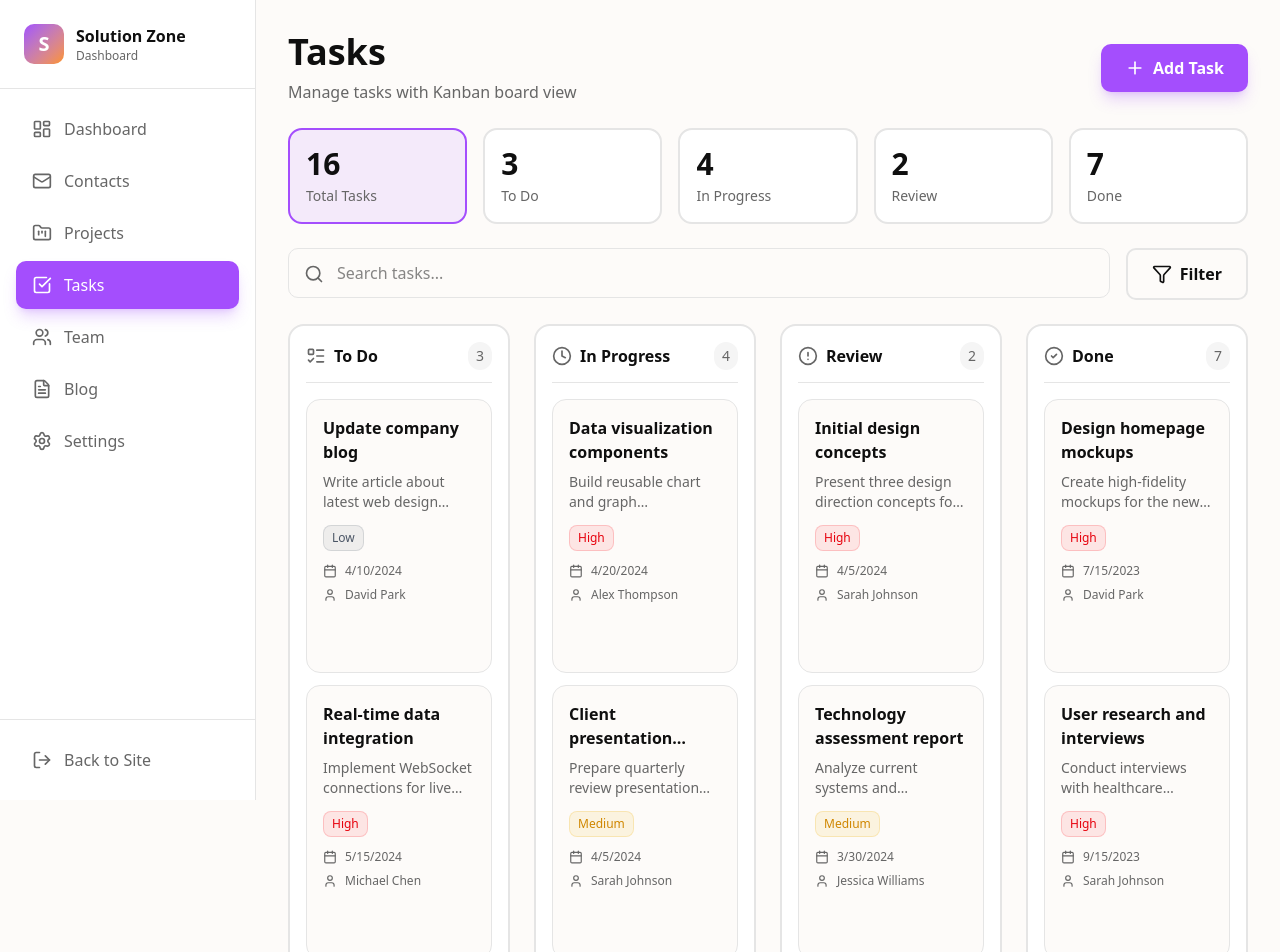
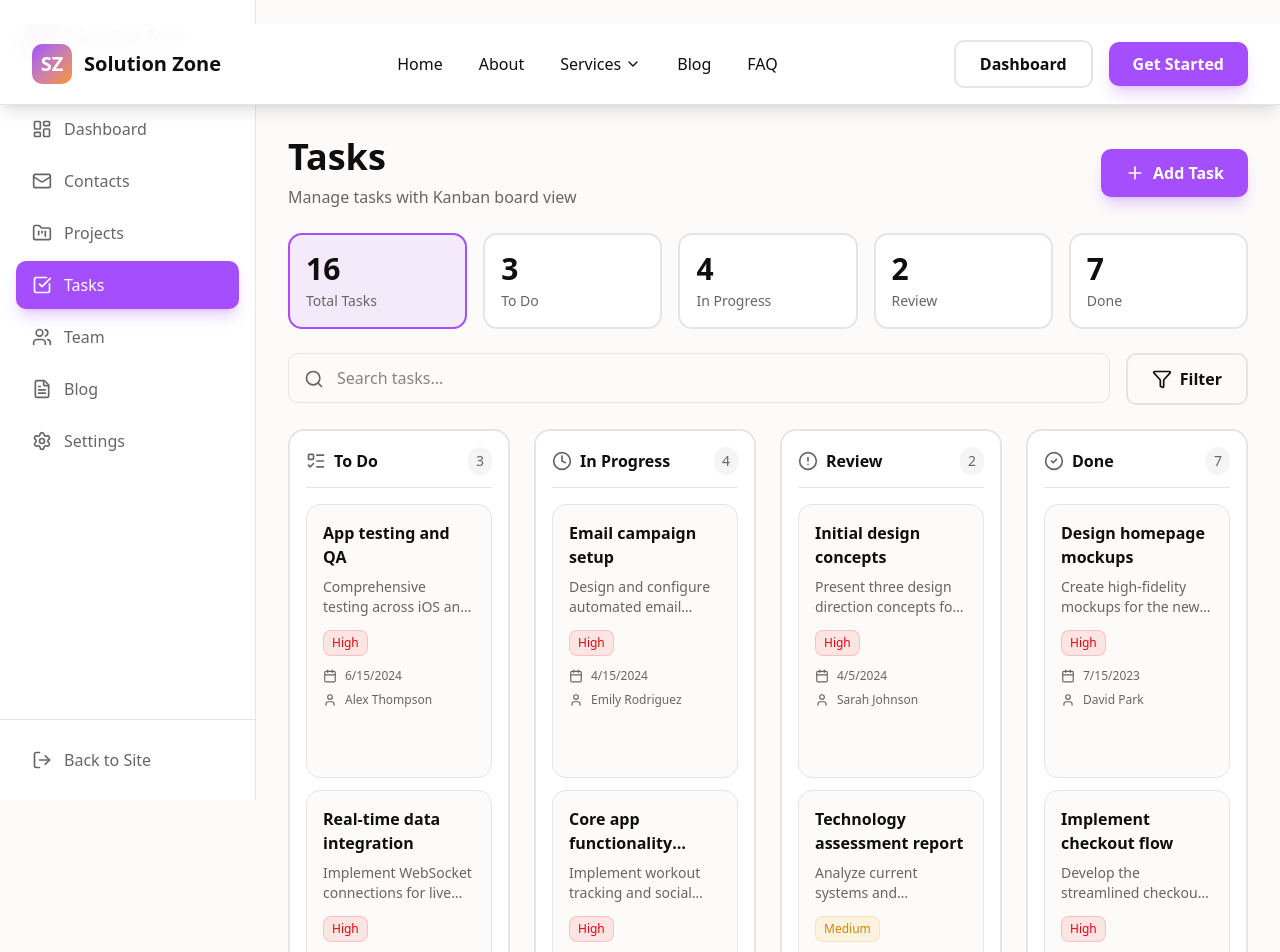
Before and after one commit to shiningsudipto/solution-zone-client, a Next.js app: page /dashboard/tasks in a window 1280 px wide. Shown: the top 952 px of the page. Built offline with nearby package versions, Linux system fonts and the light colour scheme.

Commit message:
tasks page done

```diff
--- a/app/(admin)/dashboard/tasks/page.tsx
+++ b/app/(admin)/dashboard/tasks/page.tsx
@@ -197,7 +197,7 @@ export default function TasksPage() {
 
     if (!targetStatus) return;
 
-    // If moving within the same column
+    // If moving within the same column (reordering)
     if (activeTask.status === targetStatus && overTask) {
       const tasksInColumn = tasks
         .filter((t) => t.status === targetStatus)
@@ -213,13 +213,13 @@ export default function TasksPage() {
       const [removed] = reordered.splice(oldIndex, 1);
       reordered.splice(newIndex, 0, removed);
 
-      // Update all tasks in this column with new order
+      // Update all tasks in this column with new order values
       const updatedTasks = tasks.map((task) => {
         if (task.status === targetStatus) {
-          const newOrder = reordered.findIndex((t) => t.id === task.id);
+          const newOrderIndex = reordered.findIndex((t) => t.id === task.id);
           return {
             ...task,
-            order: newOrder,
+            order: newOrderIndex,
             updatedAt: task.id === activeId ? new Date().toISOString() : task.updatedAt,
           };
         }
@@ -231,59 +231,58 @@ export default function TasksPage() {
     }
 
     // Moving to a different column
-    const sourceColumnTasks = tasks
+    setTasks((currentTasks) => {
+      const sourceColumnTasks = currentTasks
         .filter((t) => t.status === activeTask.status && t.id !== activeId)
         .sort((a, b) => (a.order || 0) - (b.order || 0));
 
-    const targetColumnTasks = tasks
+      const targetColumnTasks = currentTasks
         .filter((t) => t.status === targetStatus)
         .sort((a, b) => (a.order || 0) - (b.order || 0));
 
-    // Calculate insertion position
-    let insertPosition = 0;
+      // Calculate insertion position in target column
+      let insertPosition = targetColumnTasks.length; // Default: add to end
 
       if (overTask && overTask.status === targetStatus) {
         // Insert before the task we're hovering over
         insertPosition = targetColumnTasks.findIndex((t) => t.id === overId);
         if (insertPosition === -1) insertPosition = targetColumnTasks.length;
-    } else {
-      // Dropping on column header - add to end
-      insertPosition = targetColumnTasks.length;
       }
 
-    // Create new arrays with proper ordering
+      // Create the moved task with new status
+      const movedTask = { ...activeTask, status: targetStatus };
+
+      // Build new target column array with moved task inserted
       const newTargetColumnTasks = [...targetColumnTasks];
-    newTargetColumnTasks.splice(insertPosition, 0, { ...activeTask, status: targetStatus });
+      newTargetColumnTasks.splice(insertPosition, 0, movedTask);
 
-    // Update all tasks with new orders
-    const updatedTasks = tasks.map((task) => {
-      // Update source column (excluding moved task)
-      if (task.status === activeTask.status && task.id !== activeId) {
-        const newOrder = sourceColumnTasks.findIndex((t) => t.id === task.id);
-        return { ...task, order: newOrder };
-      }
-
-      // Update target column (including moved task)
-      if (task.status === targetStatus) {
-        const newOrder = newTargetColumnTasks.findIndex((t) => t.id === task.id);
-        return { ...task, order: newOrder };
-      }
-
-      // This is the moved task
+      // Update all tasks with new orders per status
+      return currentTasks.map((task) => {
+        // Skip the moved task - we'll handle it separately
         if (task.id === activeId) {
-        const newOrder = newTargetColumnTasks.findIndex((t) => t.id === task.id);
           return {
             ...task,
             status: targetStatus,
-          order: newOrder,
+            order: insertPosition,
             updatedAt: new Date().toISOString(),
           };
         }
 
+        // Update order for tasks in the source column (shift down after removal)
+        if (task.status === activeTask.status) {
+          const newOrder = sourceColumnTasks.findIndex((t) => t.id === task.id);
+          return { ...task, order: newOrder === -1 ? task.order : newOrder };
+        }
+
+        // Update order for tasks in the target column (shift to accommodate new task)
+        if (task.status === targetStatus) {
+          const newOrder = newTargetColumnTasks.findIndex((t) => t.id === task.id);
+          return { ...task, order: newOrder === -1 ? task.order : newOrder };
+        }
+
         return task;
       });
-
-    setTasks(updatedTasks);
+    });
   };
 
   const handleDragCancel = () => {
--- a/app/layout.tsx
+++ b/app/layout.tsx
@@ -1,6 +1,7 @@
 import type { Metadata } from "next";
 import { Geist, Geist_Mono } from "next/font/google";
 import "./globals.css";
+import Navbar from "@/components/Navbar";
 
 const geistSans = Geist({
   variable: "--font-geist-sans",
@@ -28,6 +29,8 @@ export default function RootLayout({
       <body
         className={`${geistSans.variable} ${geistMono.variable} antialiased`}
       >
+        <h2>hey</h2>
+        <Navbar />
         {children}
       </body>
     </html>
--- a/data/tasks.ts
+++ b/data/tasks.ts
@@ -1,6 +1,121 @@
 import type { Task } from "../types";
 
 export const tasks: Task[] = [
+  // TO DO tasks (order: 0, 1, 2)
+  {
+    id: "task-010",
+    title: "App testing and QA",
+    description: "Comprehensive testing across iOS and Android devices",
+    projectId: "proj-004",
+    assignedTo: "tm-006",
+    status: "todo",
+    priority: "high",
+    dueDate: "2024-06-15",
+    createdAt: "2024-03-01",
+    order: 0,
+  },
+  {
+    id: "task-014",
+    title: "Real-time data integration",
+    description: "Implement WebSocket connections for live data updates",
+    projectId: "proj-007",
+    assignedTo: "tm-002",
+    status: "todo",
+    priority: "high",
+    dueDate: "2024-05-15",
+    createdAt: "2024-03-25",
+    order: 1,
+  },
+  {
+    id: "task-015",
+    title: "Update company blog",
+    description: "Write article about latest web design trends",
+    projectId: null,
+    assignedTo: "tm-004",
+    status: "todo",
+    priority: "low",
+    dueDate: "2024-04-10",
+    createdAt: "2024-03-28",
+    order: 2,
+  },
+
+  // IN PROGRESS tasks (order: 0, 1, 2, 3)
+  {
+    id: "task-007",
+    title: "Email campaign setup",
+    description: "Design and configure automated email campaigns",
+    projectId: "proj-003",
+    assignedTo: "tm-003",
+    status: "in-progress",
+    priority: "high",
+    dueDate: "2024-04-15",
+    createdAt: "2024-03-01",
+    order: 0,
+  },
+  {
+    id: "task-009",
+    title: "Core app functionality development",
+    description: "Implement workout tracking and social features",
+    projectId: "proj-004",
+    assignedTo: "tm-002",
+    status: "in-progress",
+    priority: "high",
+    dueDate: "2024-05-01",
+    createdAt: "2024-02-20",
+    order: 1,
+  },
+  {
+    id: "task-013",
+    title: "Data visualization components",
+    description: "Build reusable chart and graph components",
+    projectId: "proj-007",
+    assignedTo: "tm-006",
+    status: "in-progress",
+    priority: "high",
+    dueDate: "2024-04-20",
+    createdAt: "2024-03-10",
+    order: 2,
+  },
+  {
+    id: "task-016",
+    title: "Client presentation preparation",
+    description: "Prepare quarterly review presentation for all clients",
+    projectId: null,
+    assignedTo: "tm-001",
+    status: "in-progress",
+    priority: "medium",
+    dueDate: "2024-04-05",
+    createdAt: "2024-03-25",
+    order: 3,
+  },
+
+  // REVIEW tasks (order: 0, 1)
+  {
+    id: "task-011",
+    title: "Initial design concepts",
+    description: "Present three design direction concepts for client review",
+    projectId: "proj-005",
+    assignedTo: "tm-001",
+    status: "review",
+    priority: "high",
+    dueDate: "2024-04-05",
+    createdAt: "2024-03-15",
+    order: 0,
+  },
+  {
+    id: "task-012",
+    title: "Technology assessment report",
+    description: "Analyze current systems and recommend technology stack",
+    projectId: "proj-006",
+    assignedTo: "tm-005",
+    status: "review",
+    priority: "medium",
+    dueDate: "2024-03-30",
+    createdAt: "2024-02-20",
+    order: 1,
+  },
+
+  // DONE tasks (order: 0, 1, 2, 3, 4, 5, 6)
   {
     id: "task-001",
     title: "Design homepage mockups",
@@ -12,7 +127,7 @@ export const tasks: Task[] = [
     dueDate: "2023-07-15",
     createdAt: "2023-06-05",
     updatedAt: "2023-07-12",
-    order: 1,
+    order: 0,
   },
   {
     id: "task-002",
@@ -26,7 +141,7 @@ export const tasks: Task[] = [
     dueDate: "2023-09-30",
     createdAt: "2023-08-01",
     updatedAt: "2023-09-28",
-    order: 2,
+    order: 1,
   },
   {
     id: "task-003",
@@ -39,7 +154,7 @@ export const tasks: Task[] = [
     dueDate: "2023-11-10",
     createdAt: "2023-10-15",
     updatedAt: "2023-11-08",
-    order: 3,
+    order: 2,
   },
   {
     id: "task-004",
@@ -53,7 +168,7 @@ export const tasks: Task[] = [
     dueDate: "2023-09-15",
     createdAt: "2023-08-20",
     updatedAt: "2023-09-14",
-    order: 1,
+    order: 3,
   },
   {
     id: "task-005",
@@ -66,7 +181,7 @@ export const tasks: Task[] = [
     dueDate: "2024-01-20",
     createdAt: "2023-11-01",
     updatedAt: "2024-01-18",
-    order: 2,
+    order: 4,
   },
   {
     id: "task-006",
@@ -79,19 +194,7 @@ export const tasks: Task[] = [
     dueDate: "2024-02-28",
     createdAt: "2024-02-05",
     updatedAt: "2024-02-27",
-    order: 1,
-  },
-  {
-    id: "task-007",
-    title: "Email campaign setup",
-    description: "Design and configure automated email campaigns",
-    projectId: "proj-003",
-    assignedTo: "tm-003",
-    status: "in-progress",
-    priority: "high",
-    dueDate: "2024-04-15",
-    createdAt: "2024-03-01",
-    order: 2,
+    order: 5,
   },
   {
     id: "task-008",
@@ -104,102 +207,6 @@ export const tasks: Task[] = [
     dueDate: "2024-02-15",
     createdAt: "2024-01-15",
     updatedAt: "2024-02-14",
-    order: 1,
-  },
-  {
-    id: "task-009",
-    title: "Core app functionality development",
-    description: "Implement workout tracking and social features",
-    projectId: "proj-004",
-    assignedTo: "tm-002",
-    status: "in-progress",
-    priority: "high",
-    dueDate: "2024-05-01",
-    createdAt: "2024-02-20",
-    order: 2,
-  },
-  {
-    id: "task-010",
-    title: "App testing and QA",
-    description: "Comprehensive testing across iOS and Android devices",
-    projectId: "proj-004",
-    assignedTo: "tm-006",
-    status: "todo",
-    priority: "high",
-    dueDate: "2024-06-15",
-    createdAt: "2024-03-01",
-    order: 3,
-  },
-  {
-    id: "task-011",
-    title: "Initial design concepts",
-    description: "Present three design direction concepts for client review",
-    projectId: "proj-005",
-    assignedTo: "tm-001",
-    status: "review",
-    priority: "high",
-    dueDate: "2024-04-05",
-    createdAt: "2024-03-15",
-    order: 1,
-  },
-  {
-    id: "task-012",
-    title: "Technology assessment report",
-    description: "Analyze current systems and recommend technology stack",
-    projectId: "proj-006",
-    assignedTo: "tm-005",
-    status: "review",
-    priority: "medium",
-    dueDate: "2024-03-30",
-    createdAt: "2024-02-20",
-    order: 1,
-  },
-  {
-    id: "task-013",
-    title: "Data visualization components",
-    description: "Build reusable chart and graph components",
-    projectId: "proj-007",
-    assignedTo: "tm-006",
-    status: "in-progress",
-    priority: "high",
-    dueDate: "2024-04-20",
-    createdAt: "2024-03-10",
-    order: 1,
-  },
-  {
-    id: "task-014",
-    title: "Real-time data integration",
-    description: "Implement WebSocket connections for live data updates",
-    projectId: "proj-007",
-    assignedTo: "tm-002",
-    status: "todo",
-    priority: "high",
-    dueDate: "2024-05-15",
-    createdAt: "2024-03-25",
-    order: 2,
-  },
-  {
-    id: "task-015",
-    title: "Update company blog",
-    description: "Write article about latest web design trends",
-    projectId: null,
-    assignedTo: "tm-004",
-    status: "todo",
-    priority: "low",
-    dueDate: "2024-04-10",
-    createdAt: "2024-03-28",
-    order: 1,
-  },
-  {
-    id: "task-016",
-    title: "Client presentation preparation",
-    description: "Prepare quarterly review presentation for all clients",
-    projectId: null,
-    assignedTo: "tm-001",
-    status: "in-progress",
-    priority: "medium",
-    dueDate: "2024-04-05",
-    createdAt: "2024-03-25",
-    order: 1,
+    order: 6,
   },
 ];
```
Lines whose indentation alone changed are shown as unchanged.
